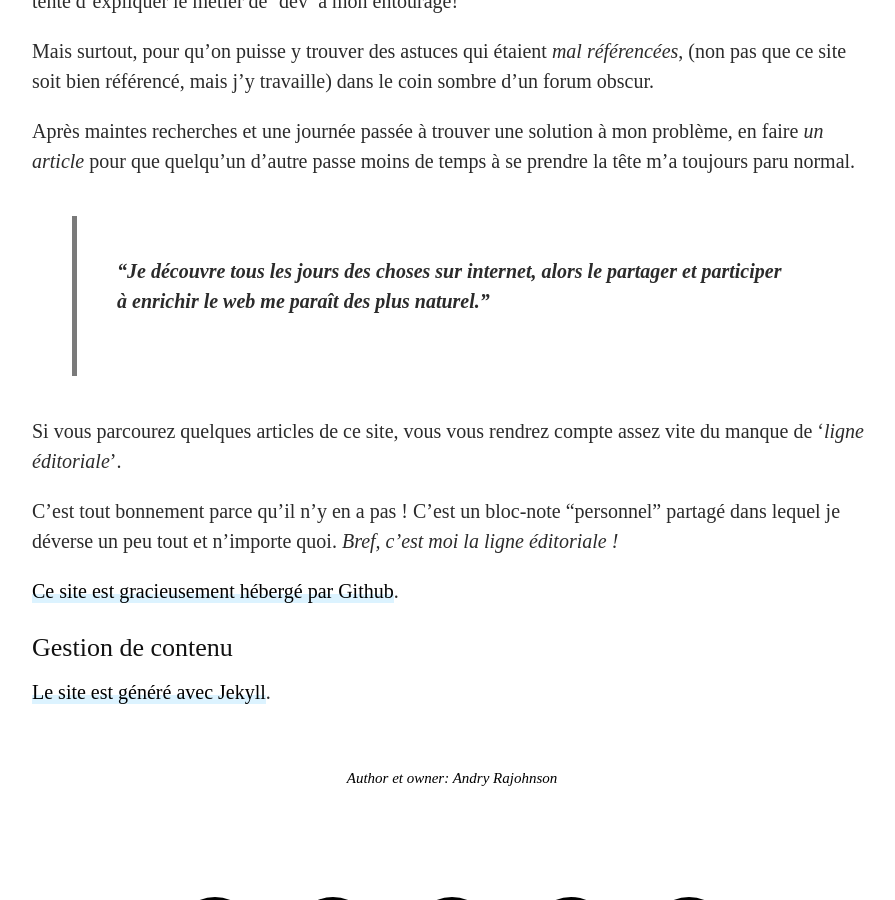
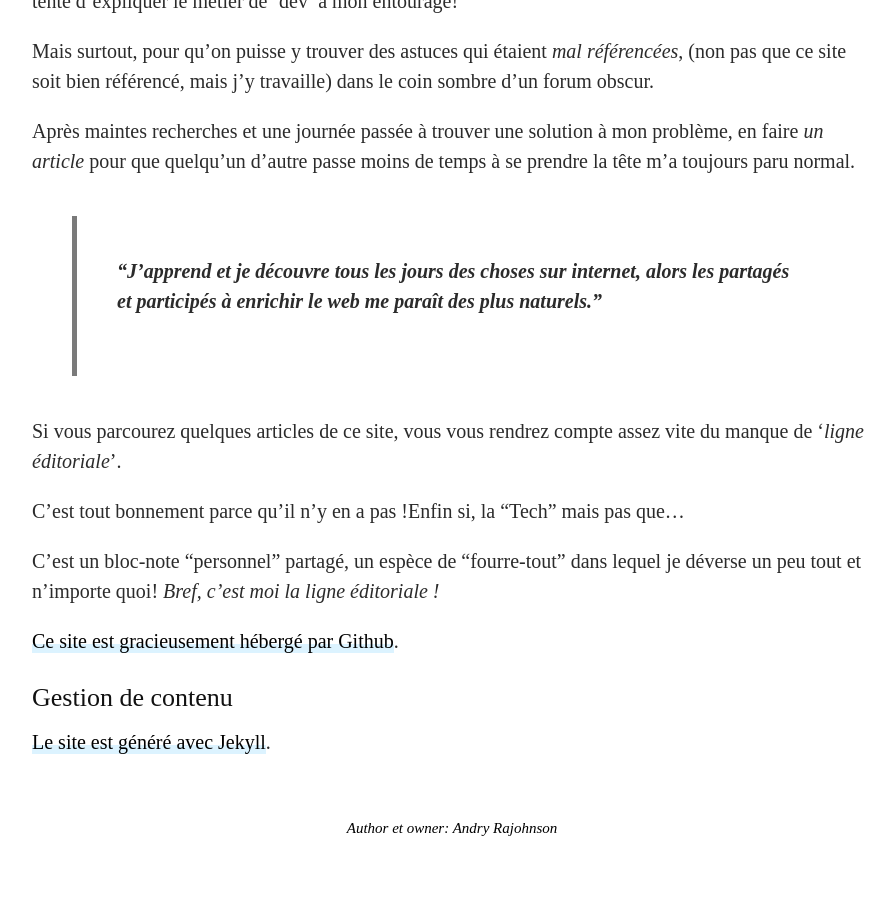
Before and after one commit to andryjohn/RJ-s-blog, a Jekyll site: the page built from propos.md, in a window 1280 px wide and 900 px high, scrolled down 1293 px. Shown: the whole window, without its empty margins (188-1083 px from the left). Built offline with Jekyll 4.4.1, drawn with Linux system fonts in a browser that asks for light colours; nearby versions of some CDN libraries; some web fonts are replaced; comment, search, counter and statistics services are not loaded.

Commit message:
correction

```diff
--- a/_includes/mac.html
+++ b/_includes/mac.html
@@ -1,7 +1,7 @@
 <h1 class="center">Bienvenue</h1>
 
 <blockquote>
-  <p> "Le métier de 'Développeur' est assez obsur pour la plupart des gens, programmeur, codeur, développeur Front/back/fullstack... Tout ces termes vous viennent en tête ? Ou pas,
+  <p> "Le métier de 'Développeur' est assez obsur pour la plupart des gens, programmeur, codeur, développeur Front/back/fullstack... Tout ces termes vous viennent en tête ? Ou pas d'ailleurs,
   vous êtes au bon endroit, C'est par ici!" </p>
 </blockquote>
 <img src="{{ site.baseurl }}/images/Sentrytocat_octodex.jpg" alt="Andry Rajohnson" class="avatar";/>
--- a/propos.md
+++ b/propos.md
@@ -30,11 +30,13 @@
 
  Après maintes recherches et une journée passée à trouver une solution à mon problème, en faire *un article* pour que quelqu’un d’autre passe moins de temps à se prendre la tête m’a toujours paru normal.
 
-> **"Je découvre tous les jours des choses sur internet, alors le partager et participer à enrichir le web me paraît des plus naturel."**
+> **"J'apprend et je découvre tous les jours des choses sur internet, alors les partagés et participés à enrichir le web me paraît des plus naturels."**
 
 Si vous parcourez quelques articles de ce site, vous vous rendrez compte assez vite du manque de '*ligne éditoriale*'.
 
- C’est tout bonnement parce qu’il n’y en a pas ! C’est un bloc-note “personnel” partagé dans lequel je déverse un peu tout et n’importe quoi. *Bref, c’est moi la ligne éditoriale !*
+ C’est tout bonnement parce qu’il n’y en a pas !Enfin si, la "Tech" mais pas que...
+
+ C’est un bloc-note “personnel” partagé, un espèce de "fourre-tout" dans lequel je déverse un peu tout et n’importe quoi! *Bref, c’est moi la ligne éditoriale !*
 
 [Ce site est gracieusement hébergé par Github](https://rajohnson-andry.tk/developper/skills/2019/05/05/Host-any-front-end/).
 
```
